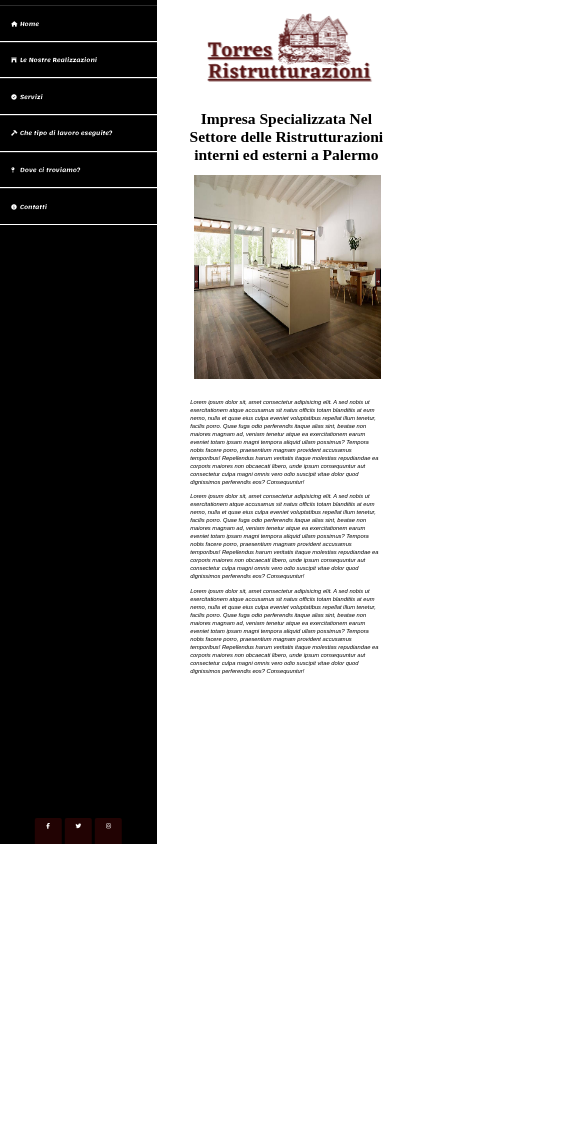
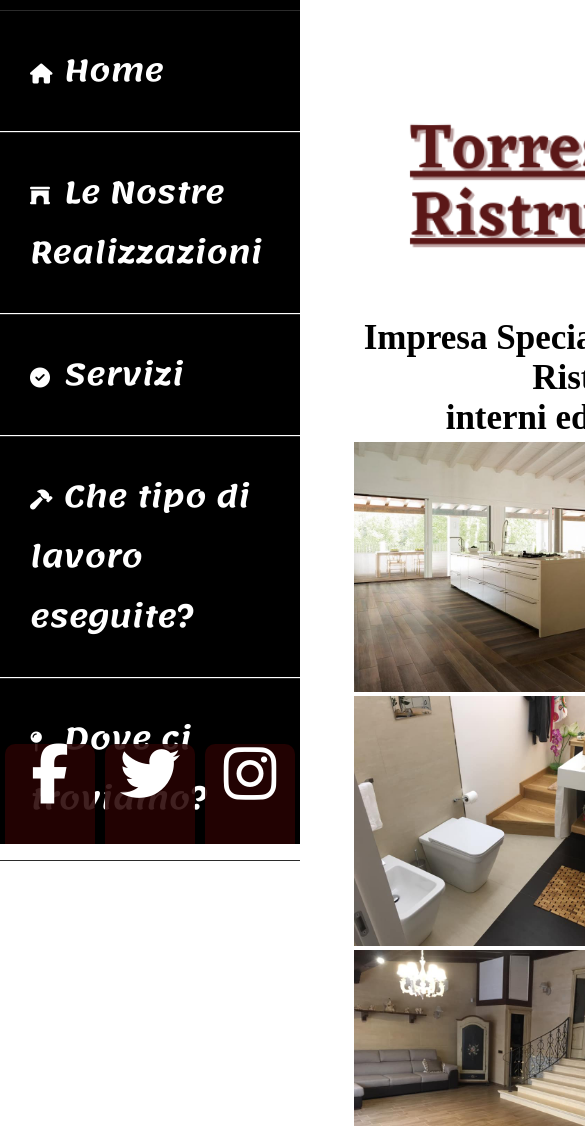
Before and after one commit to MikixIT/SiteTemplateEdilizia, a plain HTML site: page index.html in a window 390 px wide. Shown: the top 1126 px of the page, 585 px wide, since content can reach past the window. Before the commit the page ends 844 px from the top, so only its background shows below. Drawn offline with nearby package versions, Linux system fonts and the light colour scheme; a script that the page names is missing; a web font is replaced by a local one.

Commit message:
responsive img and resize some stuff, im back :)

```diff
--- a/index.html
+++ b/index.html
@@ -31,10 +31,19 @@
 
     <div class="main_content"> <!--Contenuto Pagina-->
         <div class="header"><a href="https://mikixit.github.io/SiteTemplateEdilizia/index.html"><img src="logo3.png" border="0"></a></div>
-        <h3 class="h3">Impresa Specializzata Nel Settore delle Ristrutturazioni interni ed esterni a Palermo</h3>
+        <h3 class="h3">Impresa Specializzata Nel Settore delle Ristrutturazioni  <br>
+            interni ed esterni a Palermo</h3>
 
         <div class="bodyslide">
+            <div class="mobileimg"> <!---Mobile Slide-->
+                <div class="mobileimgslide"><img class="mobilephoto"  src="slide/1.jpg"></div>
+                <div class="mobileimgslide"><img class="mobilephoto"  src="slide/2.jpg"></div>
+                <div class="mobileimgslide"><img class="mobilephoto"  src="slide/3.jpg"></div>
+                <div class="mobileimgslide"><img class="mobilephoto"  src="slide/4.jpg"></div>
+                <div class="mobileimgslide"><img class="mobilephoto"  src="slide/5.jpg"></div>
+        </div>
         <div class="container">
+
             <div class="slides"> <!--Immagini Slide-->
                 <div class="slide">
                     <img src="slide/1.jpg" alt="">
@@ -80,6 +89,7 @@
 
         <div class="bottoneprev"></div>
 
+        <div><button id="pulsante"><a href="#">Clicca Qui Per Richiedere un Preventivo Gratuito</a></button></div> <!--Pulsante Clicca Qui-->
         <div class="info">
             <div>Lorem ipsum dolor sit, amet consectetur adipisicing elit. A sed nobis ut exercitationem atque accusamus sit natus officiis totam blanditiis at eum nemo, nulla et quae eius culpa eveniet voluptatibus repellat illum tenetur, facilis porro. Quae fuga odio perferendis itaque alias sint, beatae non maiores magnam ad, veniam tenetur atque ea exercitationem earum eveniet totam ipsam magni tempora aliquid ullam possimus? Tempora nobis facere porro, praesentium magnam provident accusamus temporibus! Repellendus harum veritatis itaque molestias repudiandae ea corporis maiores non obcaecati libero, unde ipsum consequuntur aut consectetur culpa magni omnis vero odio suscipit vitae dolor quod dignissimos perferendis eos? Consequuntur!</div>
             <div>Lorem ipsum dolor sit, amet consectetur adipisicing elit. A sed nobis ut exercitationem atque accusamus sit natus officiis totam blanditiis at eum nemo, nulla et quae eius culpa eveniet voluptatibus repellat illum tenetur, facilis porro. Quae fuga odio perferendis itaque alias sint, beatae non maiores magnam ad, veniam tenetur atque ea exercitationem earum eveniet totam ipsam magni tempora aliquid ullam possimus? Tempora nobis facere porro, praesentium magnam provident accusamus temporibus! Repellendus harum veritatis itaque molestias repudiandae ea corporis maiores non obcaecati libero, unde ipsum consequuntur aut consectetur culpa magni omnis vero odio suscipit vitae dolor quod dignissimos perferendis eos? Consequuntur!</div>
--- a/style.css
+++ b/style.css
@@ -1,6 +1,10 @@
 @import url('https://fonts.googleapis.com/css2?family=Recursive&display=swap');
 @import url('https://fonts.googleapis.com/css2?family=Spectral:wght@700&display=swap');
 @import url('https://fonts.googleapis.com/css2?family=Lemonada:wght@600&display=swap');
+
+
+ /*desketop */
+@media(min-width: 500px) {
 
     *{
         margin: 0;
@@ -12,8 +16,6 @@
 
 
     }
-
-
 body{ }
 
 .wrapper{
@@ -82,6 +84,7 @@ body{ }
     color: white;
     border-top-right-radius:5px;
     border-top-left-radius:5px;
+    font-size: 30px;
 }
 .wrapper .main_content{
     background: white;
@@ -98,7 +101,7 @@ body{ }
     backdrop-filter: blur(5px);
   }
    img { width: auto; height: 250px; }
-  .wrapper .main_content .info{
+  .wrapper .main_content .info{ /*testo pagina */
     margin: 20px;
     color:black;
     line-height: 25px;
@@ -175,24 +178,179 @@ backdrop-filter: blur(5px);}
     font-size: 60px;
     color: white;
   }
+  #pulsante {
+    background-color:#410505e1 ;
+    border: none;
+    color: white;
+    padding: 15px 42px;
+    text-align: center;
+    text-decoration: none;
+    display: inline-block;
+    font-size: 35px;
+    margin: 4px 2px;
+    cursor: pointer;
+    margin-left: 250px;
+
+  }
+  a {color: white;}
+  .mobileimg {display: none;}
+}
+
 /* Smartphone o piccoli Tablet */
-@media all and (max-width: 480px) {
-    *{zoom: 85%;
-        font-size: large;
-    }
-    .container {
+
+@media(max-width: 500px) {
+    .container{display: none;}
+    *{
         margin: 0;
-        width: 90%;
-        height:600px;
-        position: relative;
-        overflow: hidden;
-
-        margin-left: 30px;
-        padding-top: 30px;
-        padding-bottom: 30px;
+        padding: 0;
+        box-sizing: border-box;
+        list-style: none;
+        text-decoration: none;
 
 
 
     }
+body{ }
+
+.wrapper{
+    display: flex;
+    position: absolute;
+}
+
+.wrapper .sidebar{
+    position: fixed;
+    width: 300px;
+    height: 100%;
+    background:black;
+    padding:10px 0;
+}
+
+.wrapper .sidebar .main_content .h3 {
+    color:white;
+    text-transform: uppercase;
+    text-align: center;
+    margin-bottom: 30px ;
+    font-family: 'Spectral', serif;
 
 }
+
+.wrapper .sidebar ul li{
+    padding: 30px;
+    border-bottom: 1px solid white;
+    border-top: 1px solid #2B2B2B;
+    font-family: 'Lemonada', cursive;
+    font-size: 30px;
+}
+
+.wrapper .sidebar ul li a{
+    color: white;
+    display: block;
+}
+.wrapper .sidebar ul li a .fas{
+    width: 25px;
+    font-size: 20px;
+}
+
+.wrapper .sidebar ul li:hover{
+    background: #410505e1;
+
+}
+.wrapper .sidebar ul li:hover a{
+
+}
+
+.wrapper .sidebar .social {
+    position: absolute;
+    bottom: 0;
+    left: 50%;
+    transform: translateX(-50%);
+    display: flex;
+}
+
+.wrapper .sidebar .social a{
+    display: block;
+    width: 90px;
+    background:#270303e1;
+    height: 100px;
+    line-height: 40px;
+    text-align: center;
+    margin: 0 5px;
+    color: white;
+    border-top-right-radius:10px;
+    border-top-left-radius:10px;
+    font-size: 60px;
+}
+.wrapper .main_content{
+    background: white;
+    width: 100%;
+    margin-left: 350px;
+}
+
+  .wrapper .main_content .header{
+    padding: 20px;
+    color: #410505e1;
+    font-size: 60px;
+    text-align: center;
+    font-family: 'Spectral', serif;
+    backdrop-filter: blur(5px);
+  }
+   img { width: auto; height: 250px; } /*logo*/
+   .mobileimg /*slider mobile*/
+   {margin: .5vw;
+    font-size: 0;
+    display: -ms-flexbox;
+    -ms-flexbox-wrap: wrap;
+    -ms-flexbox-direction:column;
+    -webkit-flex-flow: row wrap;
+    display: -webkit-box;
+    display: flex;
+}
+.mobileimg .mobileimgslide{
+    -webkit-box-flex: auto;
+    -ms-flex: auto;
+    flex: auto;
+    width: 200px;
+    margin: .5vw;
+}
+.mobileimg .mobileimgslide .mobileimg {
+    width: 100%;
+    height: auto;
+}
+  .wrapper .main_content .info{ /*testo pagina */
+    margin: 20px;
+    color:black;
+    line-height: 25px;
+    font-family: 'Recursive', sans-serif;
+    backdrop-filter: blur(5px);
+    bottom: 50px;
+  }
+
+  .wrapper .main_content .info div{
+    margin-bottom: 20px;
+  }
+
+.wrapper .main_content .slideshow {
+    text-align: center;
+}
+h3{ color:black;
+text-align:center;
+font-size: 35px;
+backdrop-filter: blur(5px);}
+
+
+  #pulsante {
+    background-color:#410505e1 ;
+    border: none;
+    color: white;
+    padding: 15px 42px;
+    text-align: center;
+    text-decoration: none;
+    display: inline-block;
+    font-size: 35px;
+    margin: 4px 2px;
+    cursor: pointer;
+    margin-left: 50px;
+
+  }
+  a {color: white;}
+}
```
Lines whose indentation alone changed are shown as unchanged.
